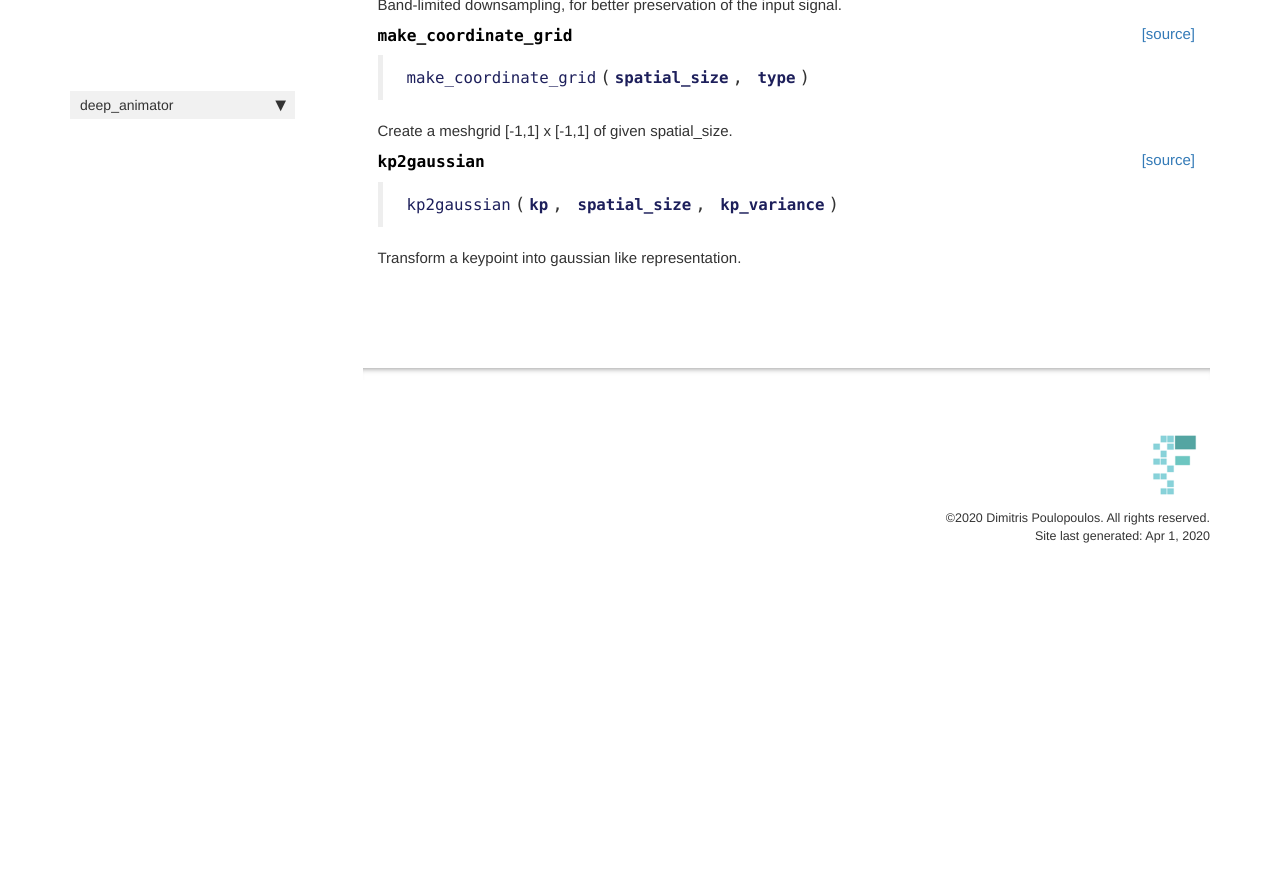
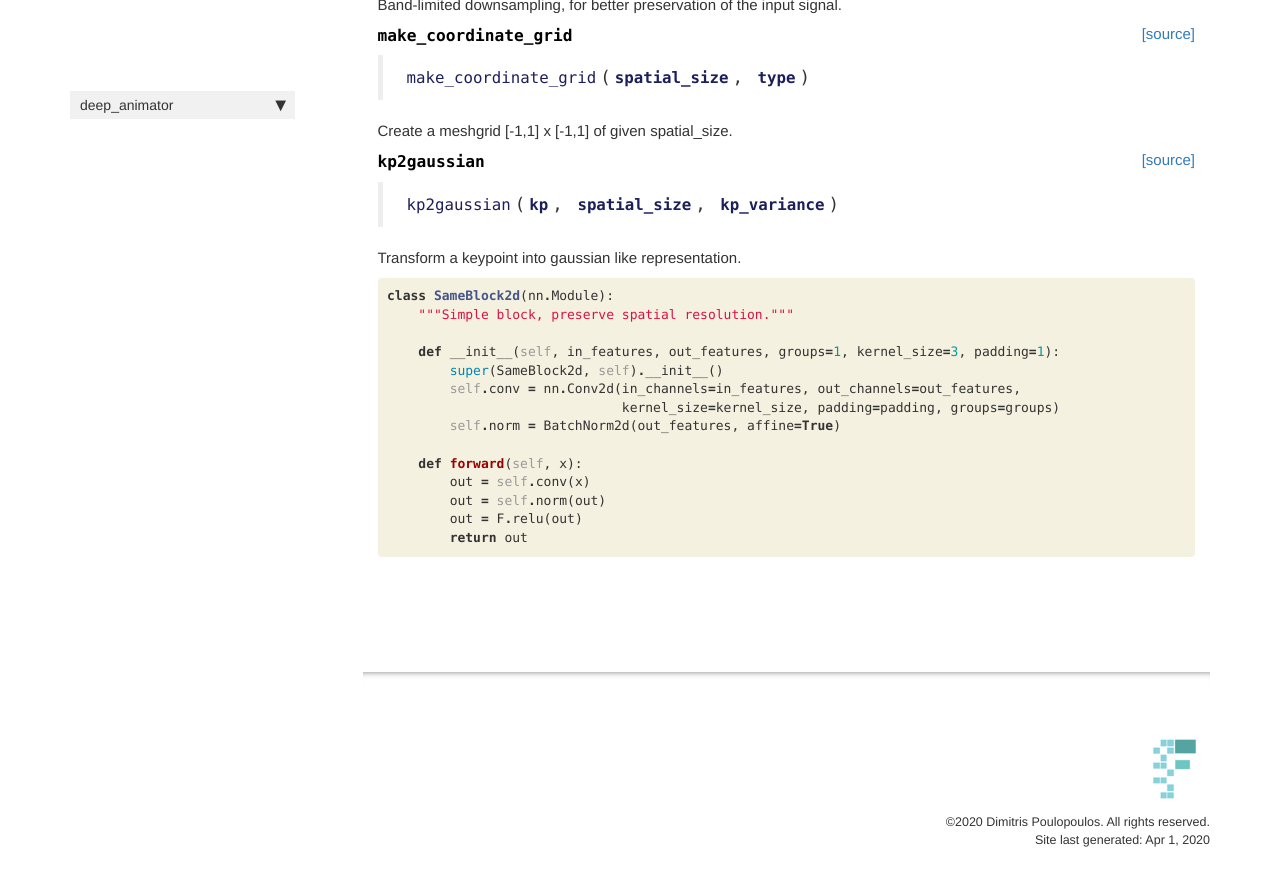
Before and after one commit to dpoulopoulos/deep_animator, a Jekyll site: the page built from docs/modules_utils.html, in a window 1280 px wide and 900 px high, scrolled down 1489 px. Shown: the top 886 px of the window. Built offline with Jekyll 4.4.1, drawn with Linux system fonts in a browser that asks for light colours; nearby versions of some CDN libraries; comment, search, counter and statistics services are not loaded; before the commit the page ends 2085 px from its top, so only the background shows below that.

Commit message:
feat: Implements same block net.

```diff
--- a/docs/modules_utils.html
+++ b/docs/modules_utils.html
@@ -290,4 +290,34 @@ description: "Common network architectures."
 </div>
     {% endraw %}
 
+    {% raw %}
+
+<div class="cell border-box-sizing code_cell rendered">
+<div class="input">
+
+<div class="inner_cell">
+    <div class="input_area">
+<div class=" highlight hl-ipython3"><pre><span></span><span class="k">class</span> <span class="nc">SameBlock2d</span><span class="p">(</span><span class="n">nn</span><span class="o">.</span><span class="n">Module</span><span class="p">):</span>
+    <span class="sd">&quot;&quot;&quot;Simple block, preserve spatial resolution.&quot;&quot;&quot;</span>
+
+    <span class="k">def</span> <span class="fm">__init__</span><span class="p">(</span><span class="bp">self</span><span class="p">,</span> <span class="n">in_features</span><span class="p">,</span> <span class="n">out_features</span><span class="p">,</span> <span class="n">groups</span><span class="o">=</span><span class="mi">1</span><span class="p">,</span> <span class="n">kernel_size</span><span class="o">=</span><span class="mi">3</span><span class="p">,</span> <span class="n">padding</span><span class="o">=</span><span class="mi">1</span><span class="p">):</span>
+        <span class="nb">super</span><span class="p">(</span><span class="n">SameBlock2d</span><span class="p">,</span> <span class="bp">self</span><span class="p">)</span><span class="o">.</span><span class="fm">__init__</span><span class="p">()</span>
+        <span class="bp">self</span><span class="o">.</span><span class="n">conv</span> <span class="o">=</span> <span class="n">nn</span><span class="o">.</span><span class="n">Conv2d</span><span class="p">(</span><span class="n">in_channels</span><span class="o">=</span><span class="n">in_features</span><span class="p">,</span> <span class="n">out_channels</span><span class="o">=</span><span class="n">out_features</span><span class="p">,</span>
+                              <span class="n">kernel_size</span><span class="o">=</span><span class="n">kernel_size</span><span class="p">,</span> <span class="n">padding</span><span class="o">=</span><span class="n">padding</span><span class="p">,</span> <span class="n">groups</span><span class="o">=</span><span class="n">groups</span><span class="p">)</span>
+        <span class="bp">self</span><span class="o">.</span><span class="n">norm</span> <span class="o">=</span> <span class="n">BatchNorm2d</span><span class="p">(</span><span class="n">out_features</span><span class="p">,</span> <span class="n">affine</span><span class="o">=</span><span class="kc">True</span><span class="p">)</span>
+
+    <span class="k">def</span> <span class="nf">forward</span><span class="p">(</span><span class="bp">self</span><span class="p">,</span> <span class="n">x</span><span class="p">):</span>
+        <span class="n">out</span> <span class="o">=</span> <span class="bp">self</span><span class="o">.</span><span class="n">conv</span><span class="p">(</span><span class="n">x</span><span class="p">)</span>
+        <span class="n">out</span> <span class="o">=</span> <span class="bp">self</span><span class="o">.</span><span class="n">norm</span><span class="p">(</span><span class="n">out</span><span class="p">)</span>
+        <span class="n">out</span> <span class="o">=</span> <span class="n">F</span><span class="o">.</span><span class="n">relu</span><span class="p">(</span><span class="n">out</span><span class="p">)</span>
+        <span class="k">return</span> <span class="n">out</span>
+</pre></div>
+
+    </div>
 </div>
+</div>
+
+</div>
+    {% endraw %}
+
+</div>
```
Also changed, not shown: 3 other files.
